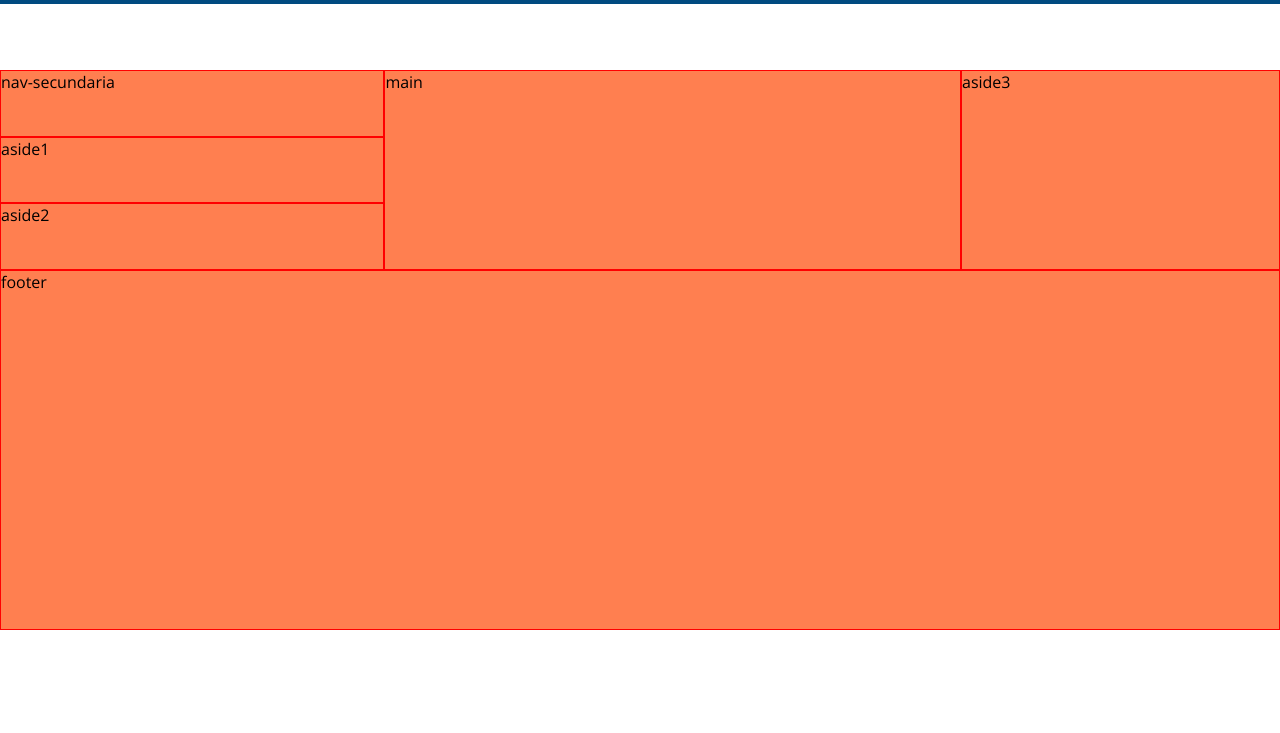
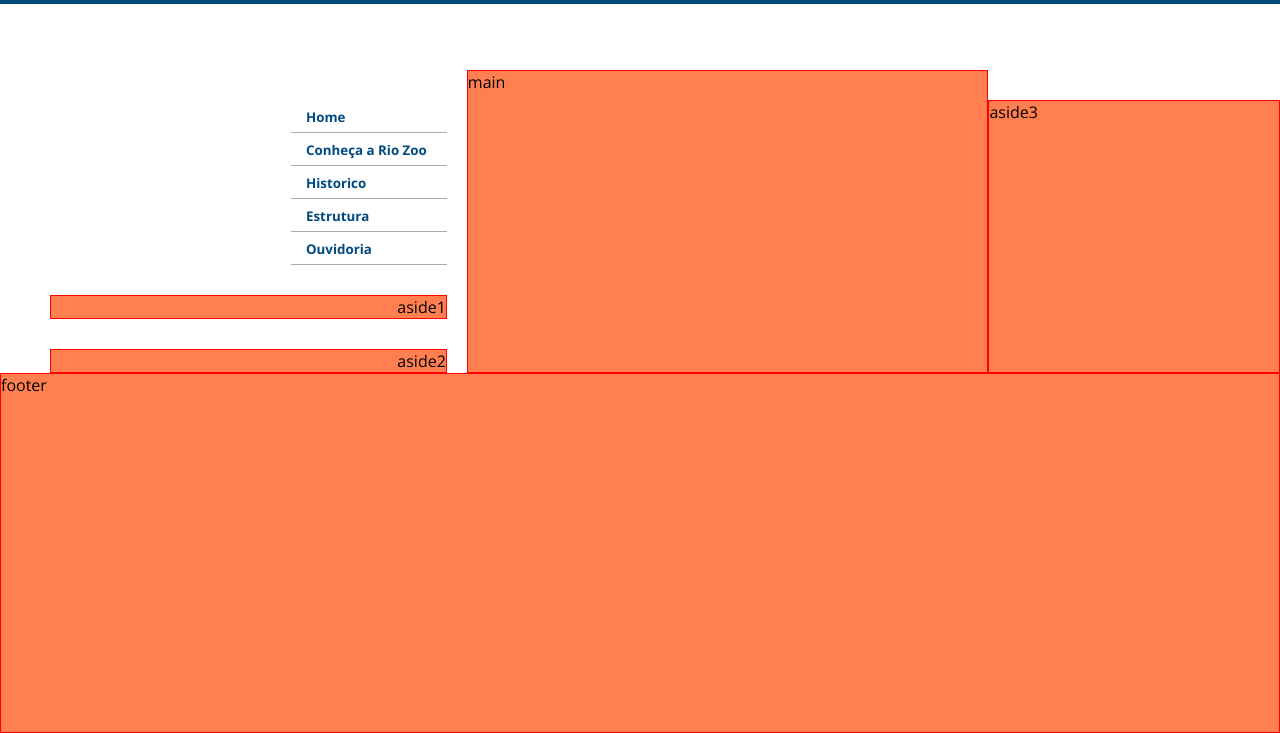
Before and after one commit to limasuu/recriando-pgn-prefeitura, a plain HTML site: page index.html in a window 1280 px wide. Shown: the part 170-903 px from the top of the page. Before the commit the page ends 800 px from the top, so only its background shows below. Drawn offline with nearby package versions, Linux system fonts and the light colour scheme.

Commit message:
Inserindo navegação secundária

```diff
--- a/index.html
+++ b/index.html
@@ -66,7 +66,13 @@
             </div>
         </header>
         <nav class="nav-secundaria">
-            nav-secundaria
+            <ul>
+                <li><a href="#">Home</a></li>
+                <li><a href="#">Conheça a Rio Zoo</a></li>
+                <li><a href="#">Historico</a></li>
+                <li><a href="#">Estrutura</a></li>
+                <li><a href="#">Ouvidoria</a></li>
+            </ul>
         </nav>
         <aside class="aside1">
             aside1
--- a/style.css
+++ b/style.css
@@ -165,8 +165,37 @@ header a{
     padding: 0 50px 0 50px;
 }
 /* --------------------------------------------------------- */
-.nav-secundaria{border:1px solid RED;background-color: coral;
+.nav-secundaria, .aside1, .aside2, .aside3{
+    margin-top: 30px;
+}
+
+.nav-secundaria, .aside1, .aside2{
+    display: flex;
+    justify-content: end;
+
+    margin-right: 20px;
+    margin-left: 50px;
+}
+
+.nav-secundaria{
     grid-area: nav2;
+}
+
+.nav-secundaria li{
+    padding: 5px 20px 5px 15px;
+    border-bottom: 1px solid var(--cinza-escuro2);
+}
+
+.nav-secundaria a{
+    color: var(--azul-escuro);
+    font-weight: 700;
+    transition: .4s;
+    font-size: smaller;
+}
+
+.nav-secundaria a:hover{
+    color: var(--azul-claro);
+    transition: .4s;
 }
 /* --------------------------------------------------------- */
 .aside1{border:1px solid RED;background-color: coral;
```
